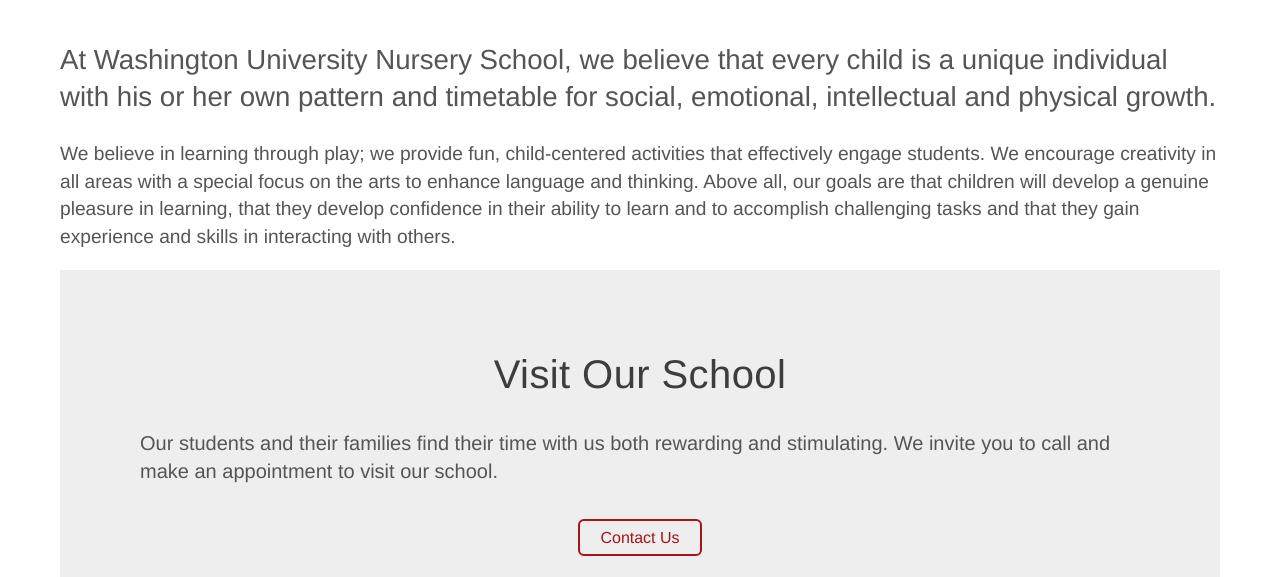
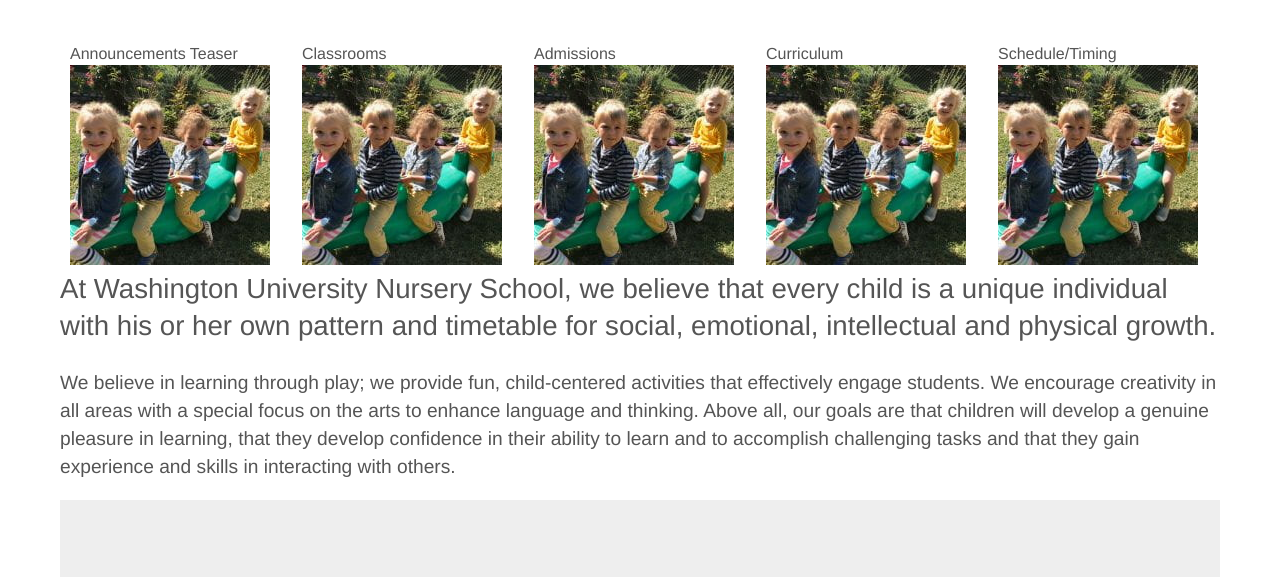
Before and after one commit to Temi360/information-foraging-project-skct, a website: page files/index.html in a window 1280 px wide. Shown: the part 962-1539 px from the top of the page. Drawn offline with nearby package versions, Linux system fonts and the light colour scheme; files that its build step writes are made by us from their sources; files whose address does not match are found by name.

Commit message:
homepage grid

```diff
--- a/files/css/index.css
+++ b/files/css/index.css
@@ -109,3 +109,35 @@
     background-color: #eee;
     height: 1px;
 }
+
+.col-xs-15,
+.col-sm-15,
+.col-md-15,
+.col-lg-15 {
+    position: relative;
+    min-height: 1px;
+    padding-right: 10px;
+    padding-left: 10px;
+}
+.col-xs-15 {
+    width: 20%;
+    float: left;
+}
+@media (min-width: 768px) {
+.col-sm-15 {
+        width: 20%;
+        float: left;
+    }
+}
+@media (min-width: 992px) {
+    .col-md-15 {
+        width: 20%;
+        float: left;
+    }
+}
+@media (min-width: 1200px) {
+    .col-lg-15 {
+        width: 20%;
+        float: left;
+    }
+}
--- a/files/index.html
+++ b/files/index.html
@@ -14,6 +14,23 @@
   <ts-load data-name="header"></ts-load>
   <img src="https://nurseryschool.wustl.edu/files/2018/04/DSC05906-1-1440x550.jpg" alt="" style="width:100%;">
   <main>
+    <div class="row">
+      <div class="col-lg-15 col-sm-6 ">Announcements Teaser
+        <img src="/filler.jpeg">
+      </div>
+       <div class="col-lg-15 col-sm-6">Classrooms
+        <img src="/filler.jpeg">
+       </div>
+       <div class="col-lg-15 col-sm-6">Admissions
+        <img src="/filler.jpeg">
+       </div>
+       <div class="col-lg-15 col-sm-6">Curriculum
+        <img src="/filler.jpeg">
+       </div>
+       <div class="col-lg-15 col-sm-6">Schedule/Timing
+        <img src="/filler.jpeg">
+       </div>
+    </div>
     <h2>
       At Washington University Nursery School, we believe that every child is
       a unique individual with his or her own pattern and timetable for
```
Also changed, not shown: filler.jpeg (added).
